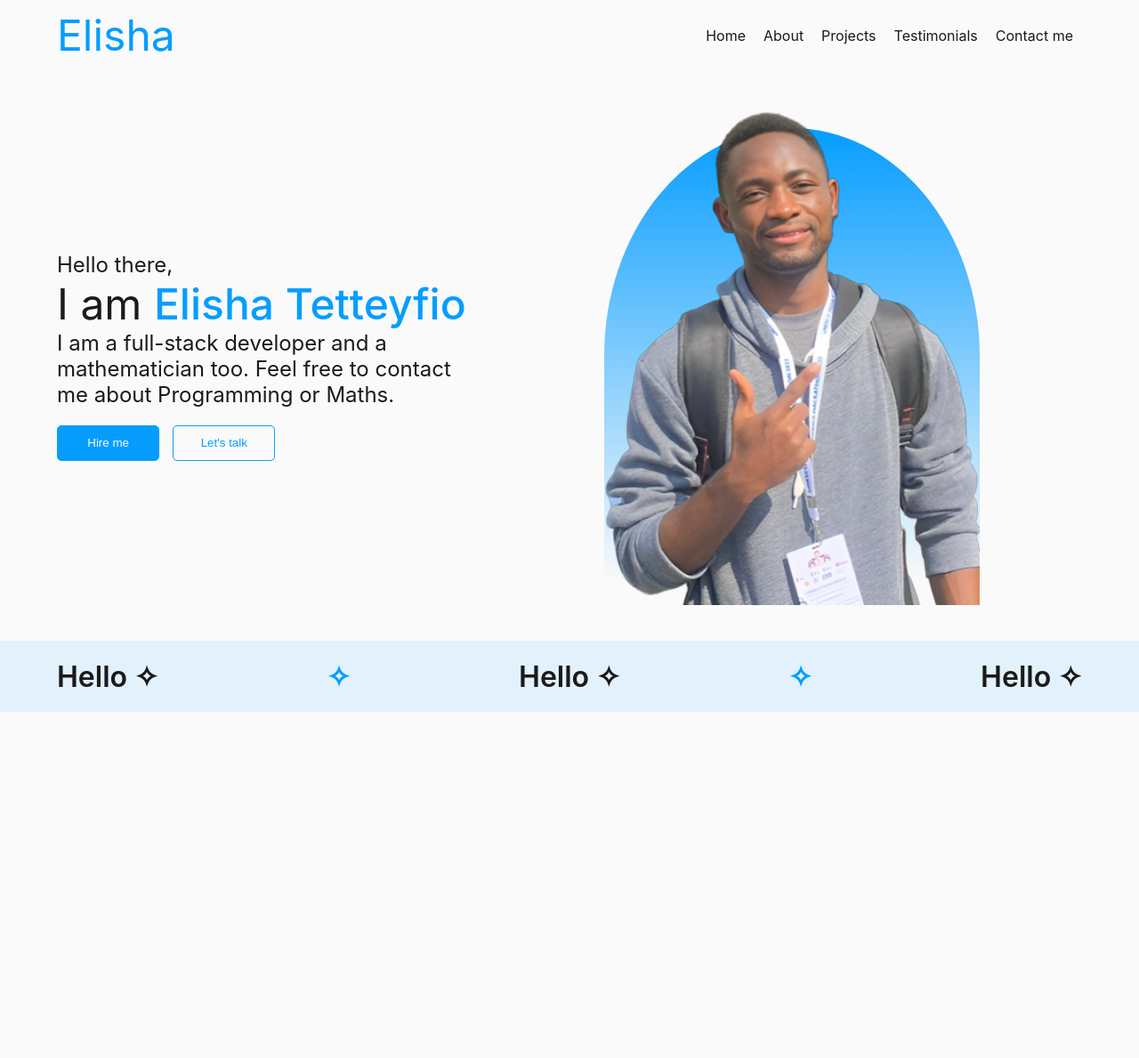
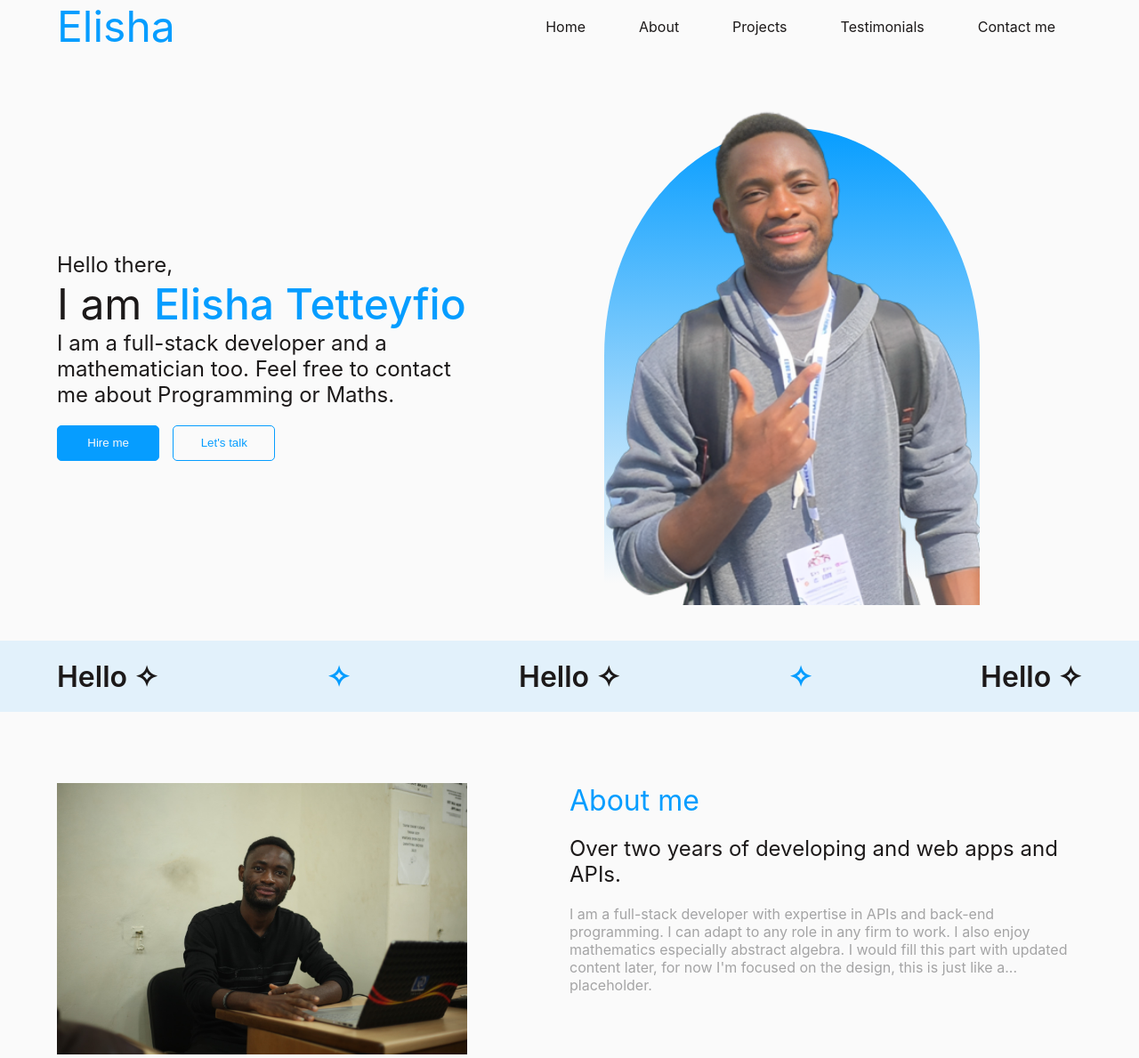
Before and after one commit to Elisha-Tetteyfio/my-portfolio1, a React (Create React App) app: page / in a window 1280 px wide. Shown: the whole page at 89% size. Before the commit the page ends 800 px from the top, so only its background shows below. Built offline with nearby package versions, Linux system fonts and the light colour scheme.

Commit message:
Add about section

```diff
--- a/src/App.js
+++ b/src/App.js
@@ -1,4 +1,5 @@
 import Header from "./components/Header";
+import About from "./segments/About";
 import Intro from "./segments/Intro";
 
 const App = () => {
@@ -6,6 +7,7 @@ const App = () => {
     <div >
       <Header />
       <Intro />
+      <About />
     </div>
   );
 }
--- a/src/components/Header.module.css
+++ b/src/components/Header.module.css
@@ -1,5 +1,9 @@
 .header {
   height: 10vh;
+  width: 100%;
+  background-color: #fafafa;
+  position: fixed;
+  top: 0;
 }
 
 .headerr {
@@ -7,7 +11,6 @@
   margin: auto;
   display: flex;
   justify-content: space-between;
-  padding: 10px 0;
 }
 
 .header1 {
@@ -22,5 +25,5 @@
 }
 
 .headerLink {
-  margin: 10px;
+  margin: 0 30px;
 }
--- /dev/null
+++ b/src/segments/About.js
@@ -0,0 +1,24 @@
+import React from "react";
+import im from "../images/aboutImage.jpg"
+import styles from "./About.module.css"
+
+const About = () => {
+  return (
+    <div className={styles.about}>
+      <div className={styles.aboutLeft}>
+        <img src={im} alt="about" />
+      </div>
+      <div className={styles.aboutRight}>
+        <div className={styles.aboutRightTitle}>About me</div>
+        <div className={styles.aboutRightText1}>Over two years of developing and web apps and APIs.</div>
+        <div className={styles.aboutRightText2}>
+          I am a full-stack developer with expertise in APIs and back-end programming. I can adapt to any role
+          in any firm to work. I also enjoy mathematics especially abstract algebra. I would fill this part
+          with updated content later, for now I'm focused on the design, this is just like a... placeholder.
+        </div>
+      </div>
+    </div>
+  )
+}
+
+export default About;
--- /dev/null
+++ b/src/segments/About.module.css
@@ -0,0 +1,35 @@
+.about {
+  width: 90%;
+  margin: auto;
+  display: flex;
+  margin-top: 5rem;
+  justify-content: space-between;
+}
+
+.aboutLeft {
+  width: 40%;
+}
+
+.aboutLeft > img {
+  width: 100%;
+}
+
+.aboutRight {
+  width: 50%;
+}
+
+.aboutRightTitle {
+  font-size: 2rem;
+  color: #069dff;
+  margin-bottom: 20px;
+}
+
+.aboutRightText1 {
+  font-size: 1.5rem;
+  color: #1c1919;
+  margin-bottom: 20px;
+}
+
+.aboutRightText2 {
+  color: #a4a4a5;
+}
--- a/src/segments/Intro.module.css
+++ b/src/segments/Intro.module.css
@@ -1,13 +1,12 @@
 .intro {
   height: 80vh;
   width: 90%;
-  margin: auto;
+  margin: 10vh auto auto auto;
   /* display: flow-root; */
   display: flex;
   align-items: center;
   justify-content: space-between;
   font-size: 1.5rem;
-  /* background-color: red; */
 }
 
 .introLeft {
@@ -47,7 +46,6 @@
   justify-content: center;
   align-items: center;
   margin: 10%;
-  /* align-self: flex-start; */
 }
 
 .introRight > img {
```
Also changed, not shown: src/images/aboutImage.jpg (added).
